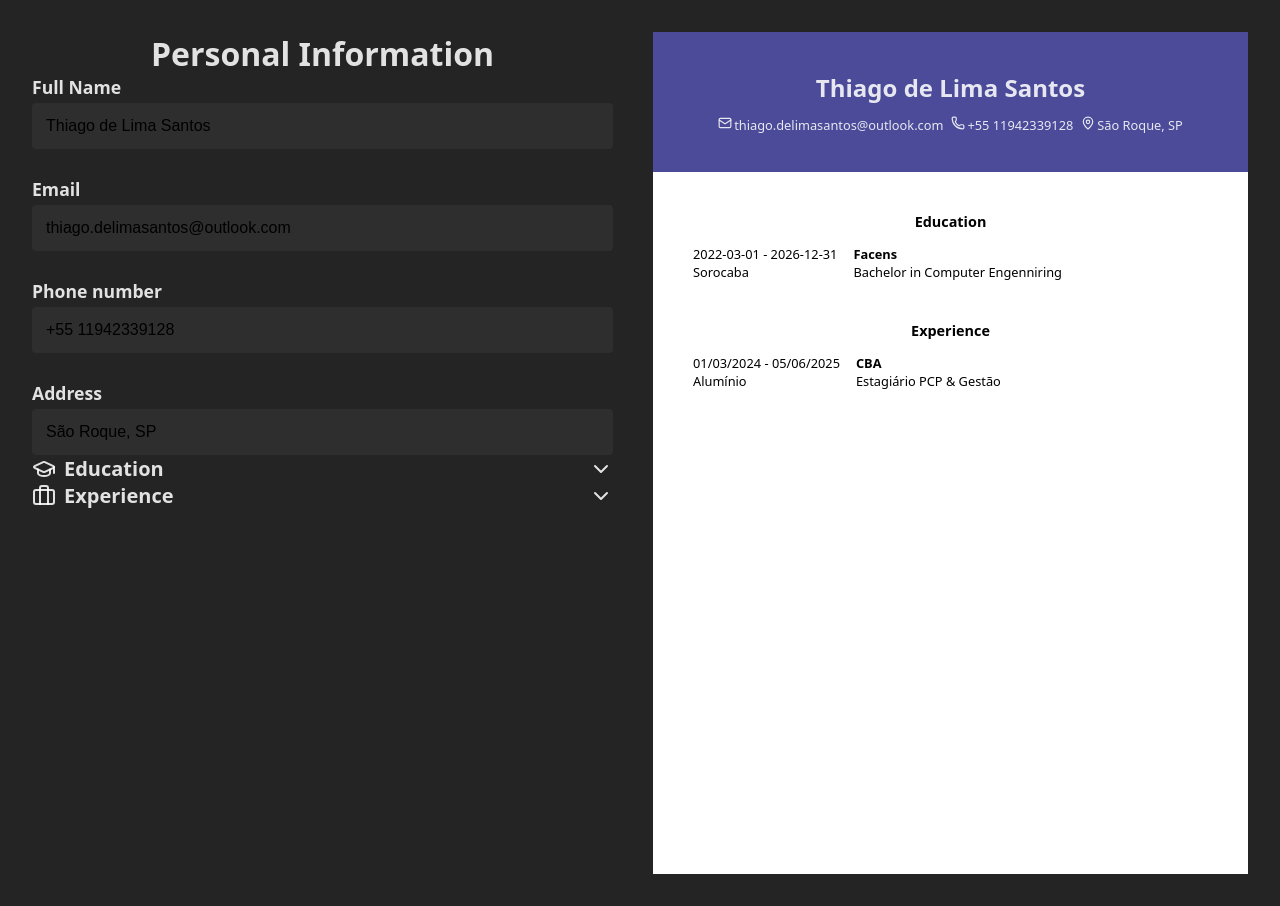
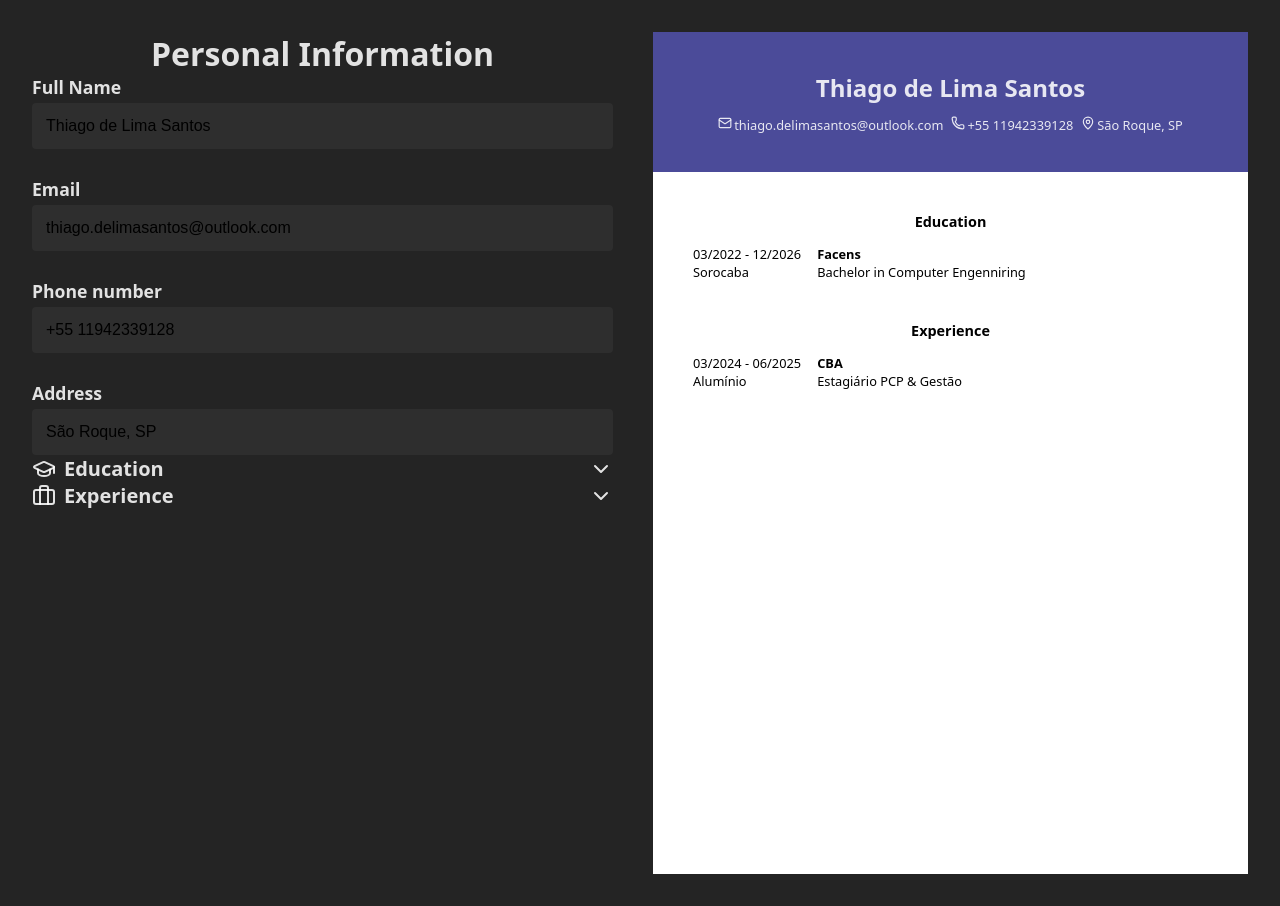
Before and after one commit to t-dlsantos/odin-cv-application, a React (Vite) app: page / in a window 1280 px wide. Built offline with nearby package versions, Linux system fonts and the light colour scheme.

Commit message:
feat: add parsing date to curriculum and current job option to forms

```diff
--- a/src/components/Curriculum/index.jsx
+++ b/src/components/Curriculum/index.jsx
@@ -1,5 +1,6 @@
 import { Mail, MapPin, Phone } from "lucide-react";
 import "./style.css";
+import { parseFromIsoToDateString } from "../../utils/dateParser";
 
 export function Curriculum({ curriculum }) {
   return (
@@ -27,10 +28,10 @@ export function Curriculum({ curriculum }) {
             <h2>Education</h2>
             <div className="items">
               {curriculum.education.map((edu) => (
-                <div className="info">
+                <div className="info" key={edu.id}>
                   <div className="left">
                     <p>
-                      {edu.start_date} - {edu.end_date}
+                      {parseFromIsoToDateString(edu.start_date)} - {parseFromIsoToDateString(edu.end_date)}
                     </p>
                     <p>{edu.location}</p>
                   </div>
@@ -48,10 +49,10 @@ export function Curriculum({ curriculum }) {
             <h2>Experience</h2>
             <div className="items">
               {curriculum.experience.map((exp) => (
-                <div className="info">
+                <div className="info" key={exp.id}>
                   <div className="left">
                     <p>
-                      {exp.start_date} - {exp.end_date}
+                      {parseFromIsoToDateString(exp.start_date)} - {parseFromIsoToDateString(exp.end_date)}
                     </p>
                     <p>{exp.location}</p>
                   </div>
--- a/src/components/EducationForm/index.jsx
+++ b/src/components/EducationForm/index.jsx
@@ -4,10 +4,22 @@ import "./style.css";
 
 export function EducationForm({ initialData, onSave, onCancel }) {
   const [form, setForm] = useState(initialData);
+  const [isCurrentJob, setCurrentJob] = useState(
+    initialData.end_date === "current"
+  );
 
   const handleChange = (e) => {
     const { id, value } = e.target;
     setForm({ ...form, [id]: value });
+  };
+
+  const handleCheckboxChange = (e) => {
+    const checked = e.target.checked;
+    setCurrentJob(checked);
+    setForm({
+      ...form,
+      end_date: checked ? "current" : "",
+    });
   };
 
   const handleSubmit = (e) => {
@@ -36,6 +48,17 @@ export function EducationForm({ initialData, onSave, onCancel }) {
         value={form.start_date}
         onChange={handleChange}
       />
+      <div className="current-job">
+        <p>Current job?</p>
+        <input
+          type="checkbox"
+          id="end_date"
+          checked={isCurrentJob}
+          onChange={handleCheckboxChange}
+        />
+      </div>
+
+      {!isCurrentJob && (
         <Input
           id="end_date"
           label="End Date"
@@ -43,6 +66,7 @@ export function EducationForm({ initialData, onSave, onCancel }) {
           value={form.end_date}
           onChange={handleChange}
         />
+      )}
       <Input
         id="location"
         label="Location"
--- a/src/components/ExperienceForm/index.jsx
+++ b/src/components/ExperienceForm/index.jsx
@@ -4,10 +4,22 @@ import "./style.css";
 
 export function ExperienceForm({ initialData, onSave, onCancel }) {
   const [form, setForm] = useState(initialData);
+  const [isCurrentJob, setCurrentJob] = useState(
+    initialData.end_date === "current"
+  );
 
   const handleChange = (e) => {
     const { id, value } = e.target;
     setForm({ ...form, [id]: value });
+  };
+
+  const handleCheckboxChange = (e) => {
+    const checked = e.target.checked;
+    setCurrentJob(checked);
+    setForm({
+      ...form,
+      end_date: checked ? "current" : "",
+    });
   };
 
   const handleSubmit = (e) => {
@@ -36,6 +48,17 @@ export function ExperienceForm({ initialData, onSave, onCancel }) {
         value={form.start_date}
         onChange={handleChange}
       />
+      <div className="current-job">
+        <p>Current job?</p>
+        <input
+          type="checkbox"
+          id="end_date"
+          checked={isCurrentJob}
+          onChange={handleCheckboxChange}
+        />
+      </div>
+
+      {!isCurrentJob && (
         <Input
           id="end_date"
           label="End Date"
@@ -43,6 +66,7 @@ export function ExperienceForm({ initialData, onSave, onCancel }) {
           value={form.end_date}
           onChange={handleChange}
         />
+      )}
       <Input
         id="location"
         label="Location"
--- a/src/components/ExperienceForm/style.css
+++ b/src/components/ExperienceForm/style.css
@@ -12,3 +12,8 @@
 .actions .right {
   display: flex;
 }
+
+.current-job {
+  display: flex;
+  gap: 12px;
+}
--- a/src/components/ExperienceSection/index.jsx
+++ b/src/components/ExperienceSection/index.jsx
@@ -73,7 +73,7 @@ export function ExperienceSection({
                 <span>{exp.company_name}</span>
               </div>
               <div className="item-actions">
-                <Button icon={PenBox} onClick={() => setEditingItem(edu)}/>
+                <Button icon={PenBox} onClick={() => setEditingItem(exp)}/>
                 <Button icon={Trash} color="red" onClick={() => handleDelete(exp.id)}/>
               </div>
             </div>
--- a/src/utils/curriculumInformation.js
+++ b/src/utils/curriculumInformation.js
@@ -18,8 +18,8 @@ const information = {
       id: 1,
       company_name: "CBA",
       position: "Estagiário PCP & Gestão",
-      start_date: "01/03/2024",
-      end_date: "05/06/2025",
+      start_date: "2024-03-01",
+      end_date: "2025-06-05",
       location: "Alumínio"
     }
   ]
--- /dev/null
+++ b/src/utils/dateParser.js
@@ -0,0 +1,16 @@
+const parseFromIsoToDateString = (dateInIsoFormat) => {
+  if (dateInIsoFormat === "current") {
+    return "current";
+  }
+  console.log(dateInIsoFormat)
+  const date = new Date(dateInIsoFormat);
+
+  const mesAno = date.toLocaleDateString("en-US", {
+    month: "2-digit",
+    year: "numeric"
+  })
+
+  return mesAno;
+}
+
+export { parseFromIsoToDateString };
```
Lines whose indentation alone changed are shown as unchanged.
